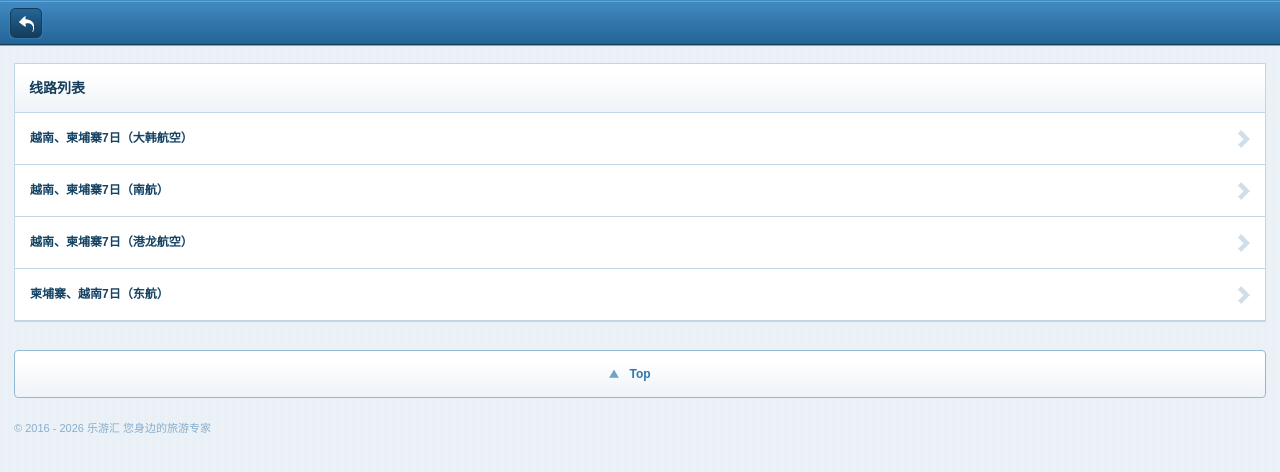
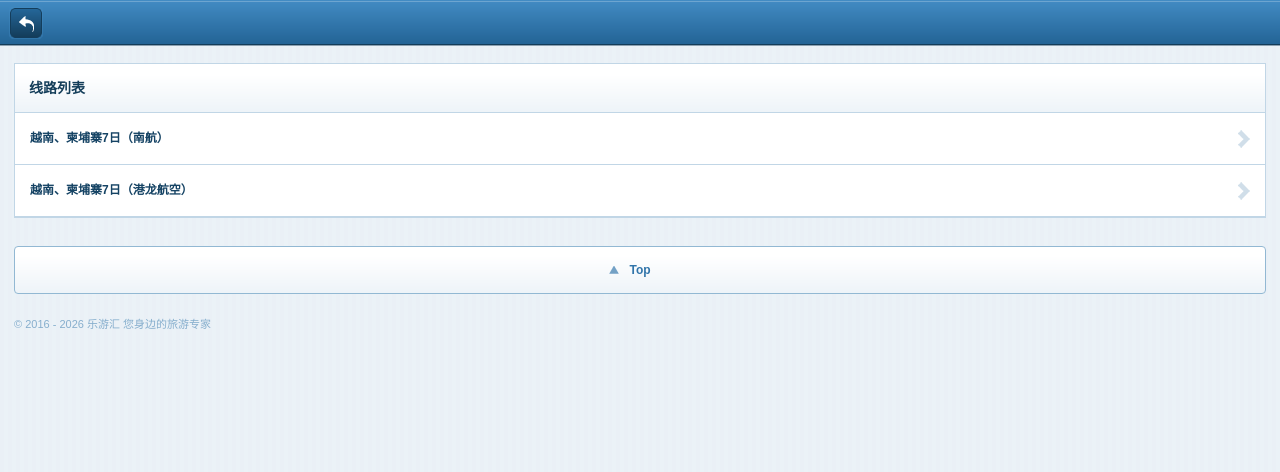
Before and after one commit to SimoHua/MobilSEE, a plain HTML site: page articles10.html in a window 1280 px wide. Drawn offline with Linux system fonts and the light colour scheme.

Commit message:
cut 2lines
1

```diff
--- a/articles10.html
+++ b/articles10.html
@@ -34,10 +34,8 @@
             <div class="simplebox">
             	<h1 class="titleh">线路列表</h1>
            	  <ul class="list-menu">
-             	<li><a href="http://ski.daoapp.io/yue-nan-jian-bu-zhai-7ri-da-han-hang-kong/"><b>越南、柬埔寨7日（大韩航空）</b></a></li>
              	<li><a href="http://ski.daoapp.io/yue-nan-jian-bu-zhai-7ri-nan-hang/"><b>越南、柬埔寨7日（南航）</b></a></li>
                 <li><a href="http://ski.daoapp.io/yue-nan-jian-bu-zhai-7ri/"><b>越南、柬埔寨7日（港龙航空）</b></a></li>
-                <li><a href="http://ski.daoapp.io/jian-bu-zhai-yue-nan-7ri/"><b>柬埔寨、越南7日（东航）</b></a></li>
              	<li></li>
              </ul>
 
```
